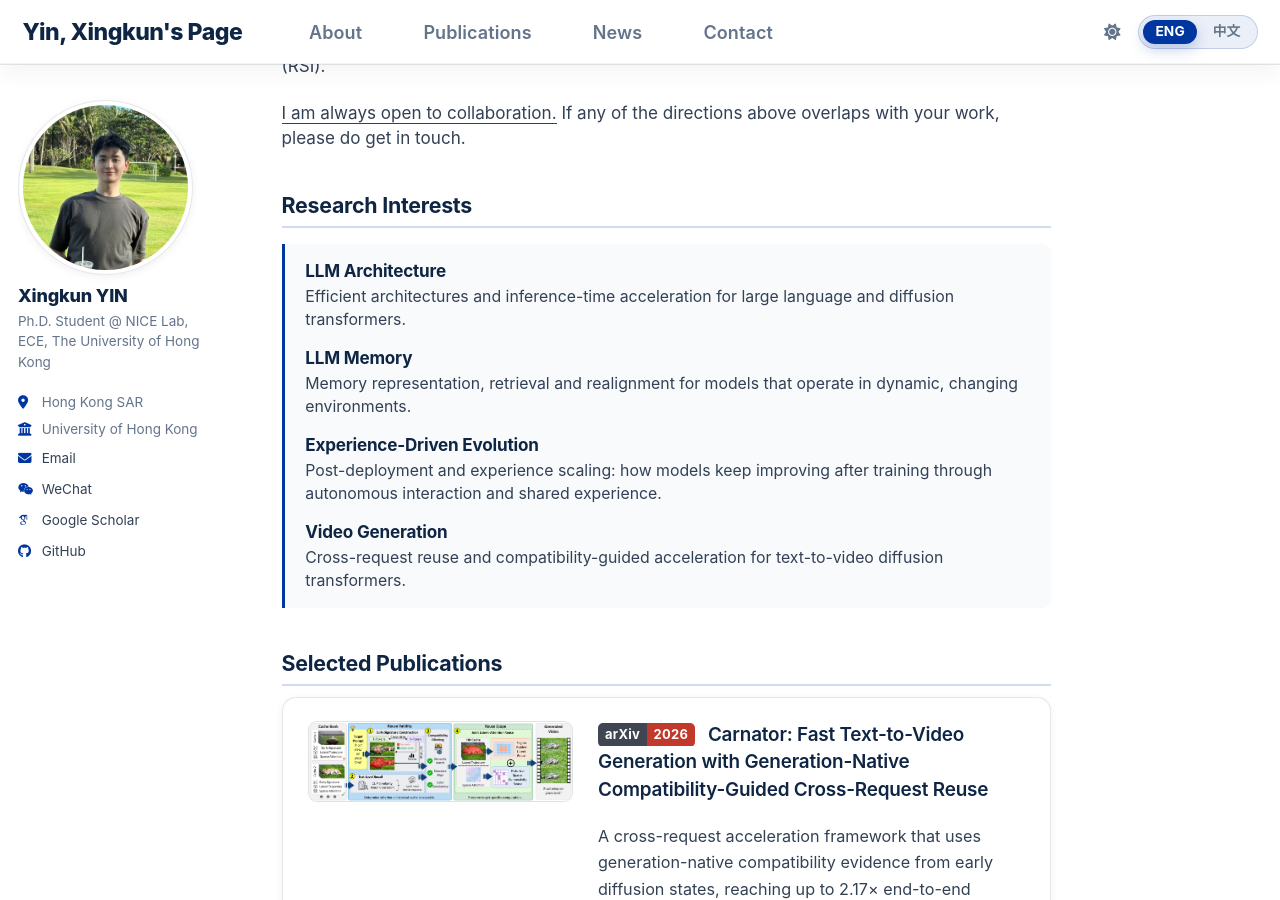
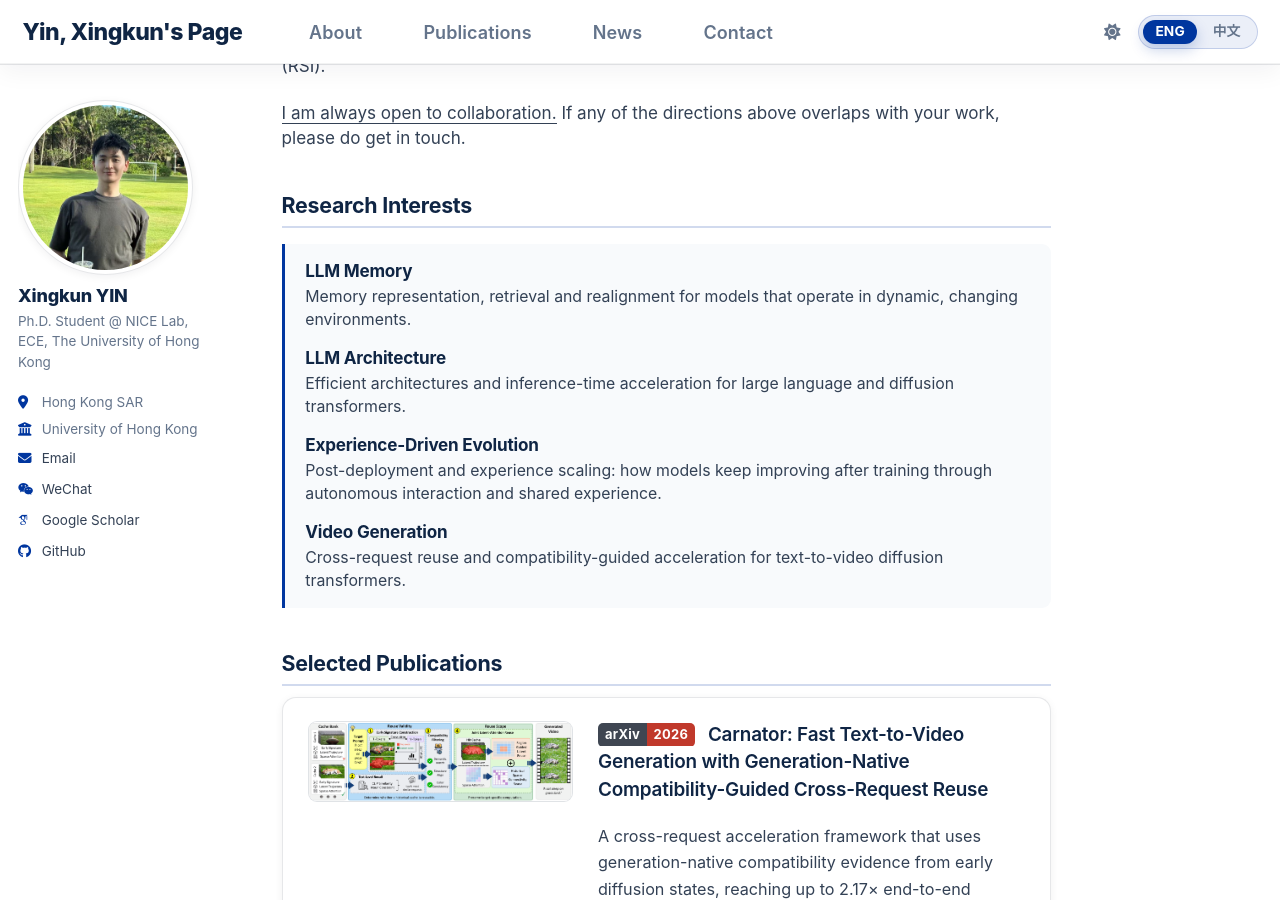
Before and after one commit to troyyxk/troyyxk.github.io, a Jekyll site: the page built from _pages/about.md, in a window 1280 px wide and 900 px high, scrolled down 622 px. Built offline with Jekyll 4.4.1, drawn with Linux system fonts in a browser that asks for light colours; some web fonts are replaced; a script bundle is joined from its source files by our own code; library files that are not in the unit come from our copies; comment, search, counter and statistics services are not loaded.

Commit message:
Put LLM Memory above LLM Architecture in Research Interests

```diff
--- a/_pages/about.md
+++ b/_pages/about.md
@@ -49,10 +49,10 @@ redirect_from:
 <h2 id="research"><span class="lang-en lang-inline">Research Interests</span><span class="lang-zh lang-inline">研究方向</span></h2>
 
 <div class="research-focus">
+  <h3><span class="lang-en lang-inline">LLM Memory</span><span class="lang-zh lang-inline">大模型记忆</span></h3>
+  <p><span class="lang-en lang-inline">Memory representation, retrieval and realignment for models that operate in dynamic, changing environments.</span><span class="lang-zh lang-inline">面向动态环境的记忆表示、检索与对齐。</span></p>
   <h3><span class="lang-en lang-inline">LLM Architecture</span><span class="lang-zh lang-inline">大模型架构</span></h3>
   <p><span class="lang-en lang-inline">Efficient architectures and inference-time acceleration for large language and diffusion transformers.</span><span class="lang-zh lang-inline">面向大语言模型与扩散 Transformer 的高效架构与推理加速。</span></p>
-  <h3><span class="lang-en lang-inline">LLM Memory</span><span class="lang-zh lang-inline">大模型记忆</span></h3>
-  <p><span class="lang-en lang-inline">Memory representation, retrieval and realignment for models that operate in dynamic, changing environments.</span><span class="lang-zh lang-inline">面向动态环境的记忆表示、检索与对齐。</span></p>
   <h3><span class="lang-en lang-inline">Experience-Driven Evolution</span><span class="lang-zh lang-inline">经验驱动的模型演化</span></h3>
   <p><span class="lang-en lang-inline">Post-deployment and experience scaling: how models keep improving after training through autonomous interaction and shared experience.</span><span class="lang-zh lang-inline">部署后演化与经验扩展：模型如何通过自主交互与经验共享，在训练之后持续变强。</span></p>
   <h3><span class="lang-en lang-inline">Video Generation</span><span class="lang-zh lang-inline">视频生成</span></h3>
```
